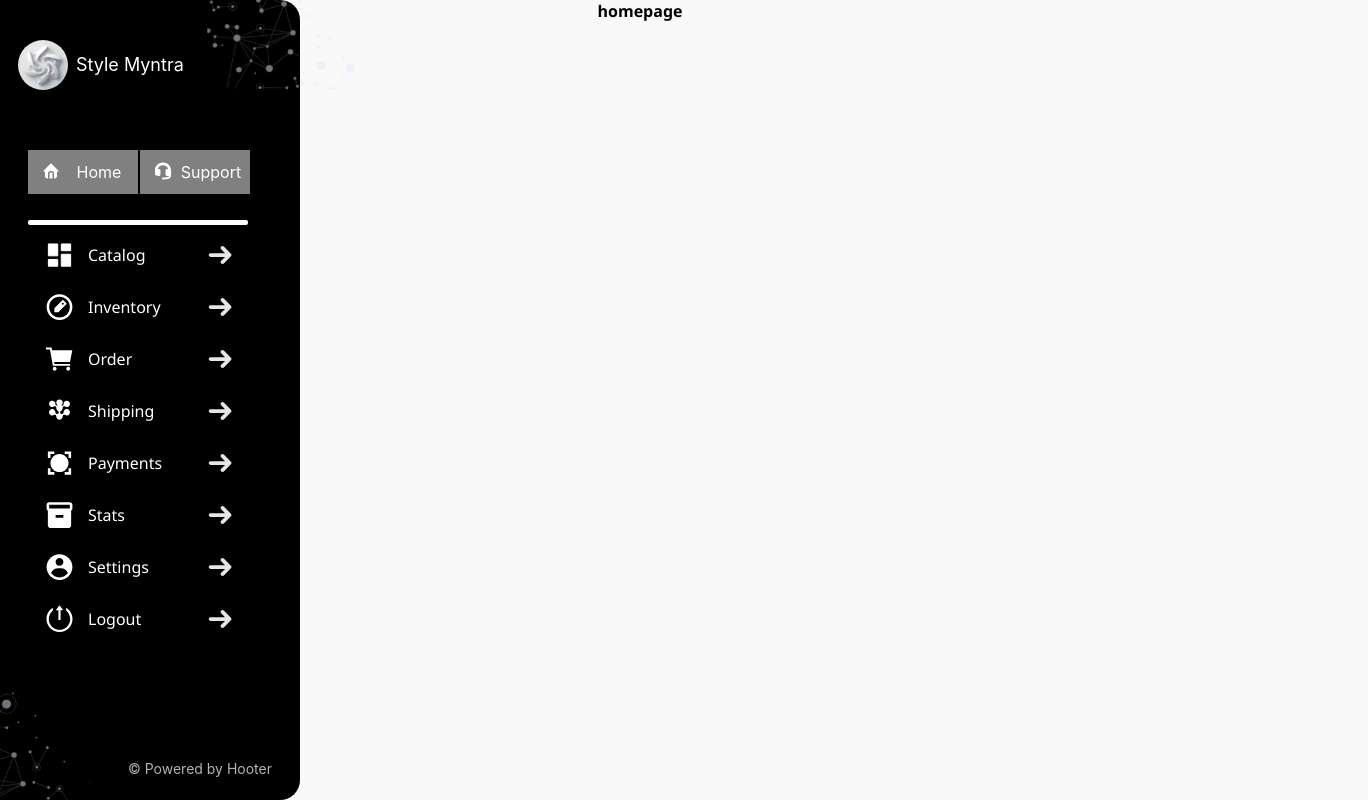
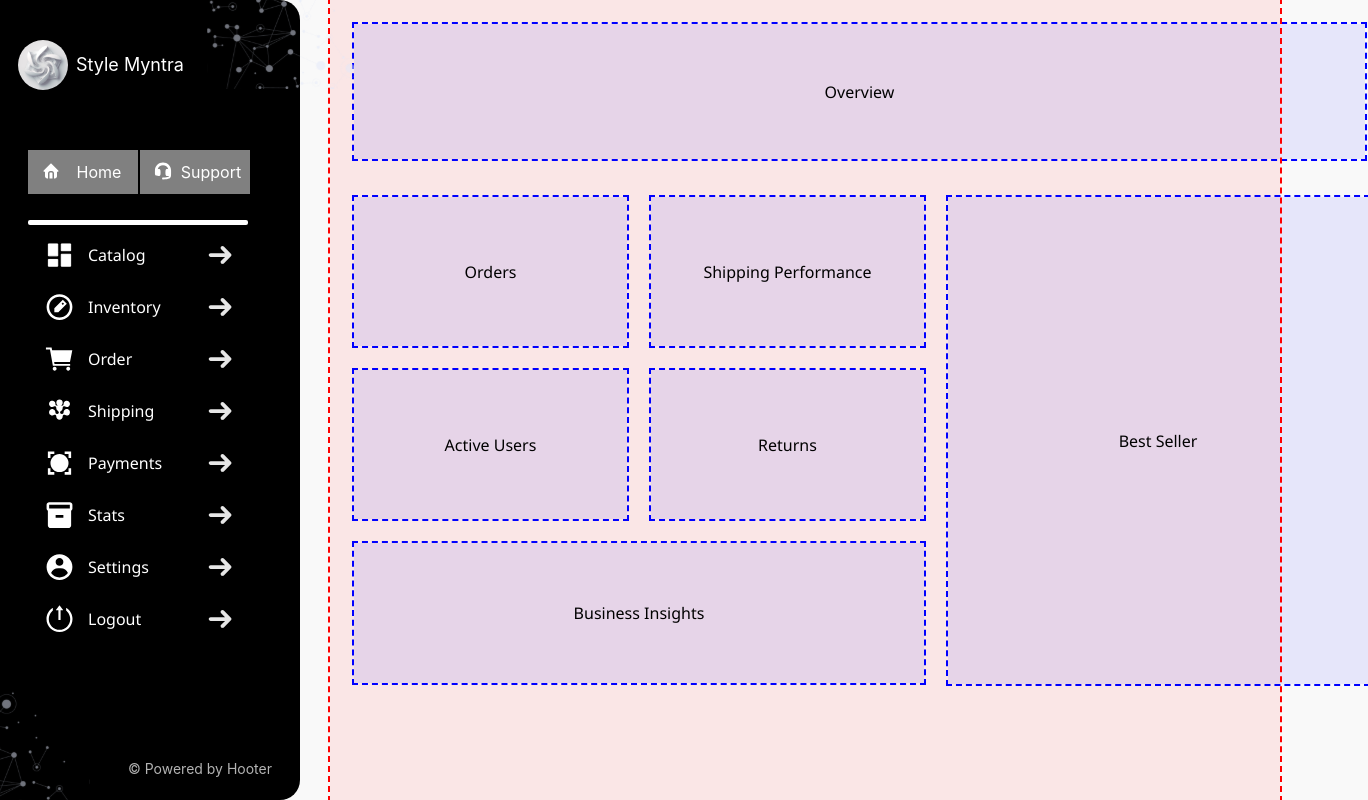
Before and after one commit to Tulsiyan-Fashion-pvt-ltd/Hooter_frontend, a React (Vite) app: page / in a window 1280 px wide. Shown: the whole page, 1368 px wide, since content can reach past the window. Built offline with nearby package versions, Linux system fonts and the light colour scheme.

Commit message:
make a skeleton for the actual cards

```diff
--- /dev/null
+++ b/src/css/pages/Homepage.module.css
@@ -0,0 +1,67 @@
+.pageContent {
+  margin-left: 330px;
+  min-height: 100vh;
+  padding: 24px;
+
+  box-sizing: border-box;
+  outline: 2px dashed #FF0000;
+  background-color: rgba(255, 0, 0, 0.08);
+}
+.subContainer {
+  outline: 2px dashed #0000FF;
+  background-color: rgba(0, 0, 255, 0.08);
+
+  box-sizing: border-box;
+}
+
+/* main dashboard grid */
+.dashboardGrid {
+  display: grid;
+  grid-template-columns: repeat(3, 273px);
+  grid-auto-rows: 149px;
+  gap: 24px;
+
+  box-sizing: border-box;
+}
+
+.subContainer {
+  outline: 2px dashed #0000FF;
+  background-color: rgba(0, 0, 255, 0.08);
+
+  display: flex;
+  align-items: center;
+  justify-content: center;
+
+  box-sizing: border-box;
+}
+
+.overview {
+  grid-column: 1 / -1;
+  height: 135px;
+  width: 1011px;
+}
+
+.smallBox {
+  width: 273px;
+  height: 149px;
+}
+
+
+.businessInsights {
+  grid-column: 1 / -1;
+  height: 140px;
+  width: 570px;
+}
+.bestSeller {
+  width: 420px;
+  height: 487px;
+
+  outline: 2px dashed #0000FF;
+  background-color: rgba(0, 0, 255, 0.08);
+
+  display: flex;
+  align-items: center;
+  justify-content: center;
+
+  box-sizing: border-box;
+}
--- a/src/homepage.jsx
+++ b/src/homepage.jsx
@@ -1,11 +1,52 @@
 import Sidebar from "./components/sidebar";
+import styles from "./css/pages/Homepage.module.css";
+import clsx from "clsx";
+
 const Homepage = () => {
-    return(
-        <>
-         <Sidebar />
-         <h1><center>homepage</center></h1>
-        </>
-    )
-}
+  return (
+    <>
+      <Sidebar />
+
+      <main className={clsx(styles.pageContent)}>
+        <section className={styles.dashboardGrid}>
+          {/* 1. Overview */}
+          <div className={clsx(styles.subContainer, styles.overview)}>
+            Overview
+          </div>
+
+          {/* 2. Orders */}
+          <div className={clsx(styles.subContainer, styles.smallBox)}>
+            Orders
+          </div>
+
+          {/* 3. Shipping Performance */}
+          <div className={clsx(styles.subContainer, styles.smallBox)}>
+            Shipping Performance
+          </div>
+
+         {/* 4. Best Seller */}
+          <div className={clsx(styles.subContainer, styles.bestSeller)}>
+            Best Seller
+           </div>
+
+          {/* 5. Active Users */}
+          <div className={clsx(styles.subContainer, styles.smallBox)}>
+            Active Users
+          </div>
+
+          {/* 6. Returns */}
+          <div className={clsx(styles.subContainer, styles.smallBox)}>
+            Returns
+          </div>
+
+          {/* 7. Business Insights */}
+          <div className={clsx(styles.subContainer, styles.businessInsights)}>
+            Business Insights
+          </div>
+        </section>
+      </main>
+    </>
+  );
+};
 
 export default Homepage;
```
